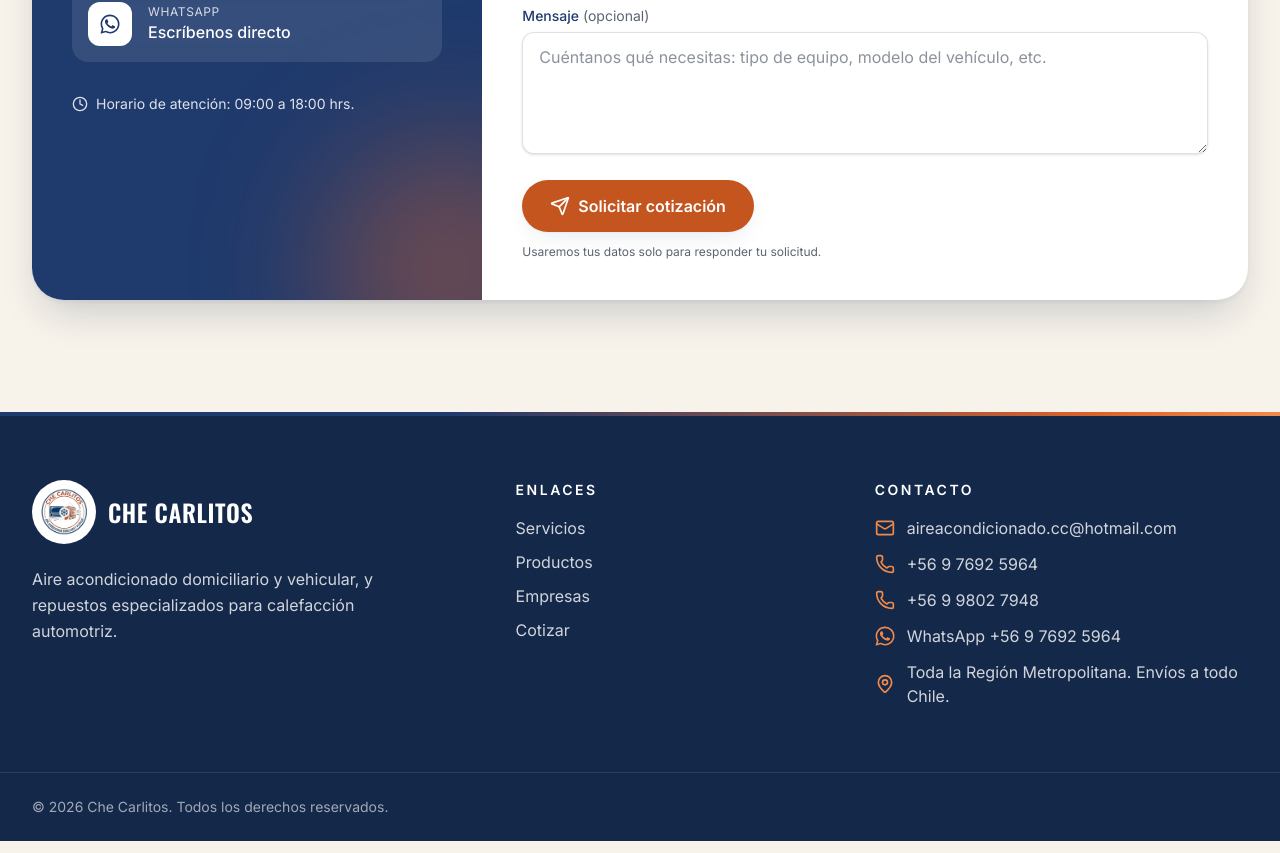
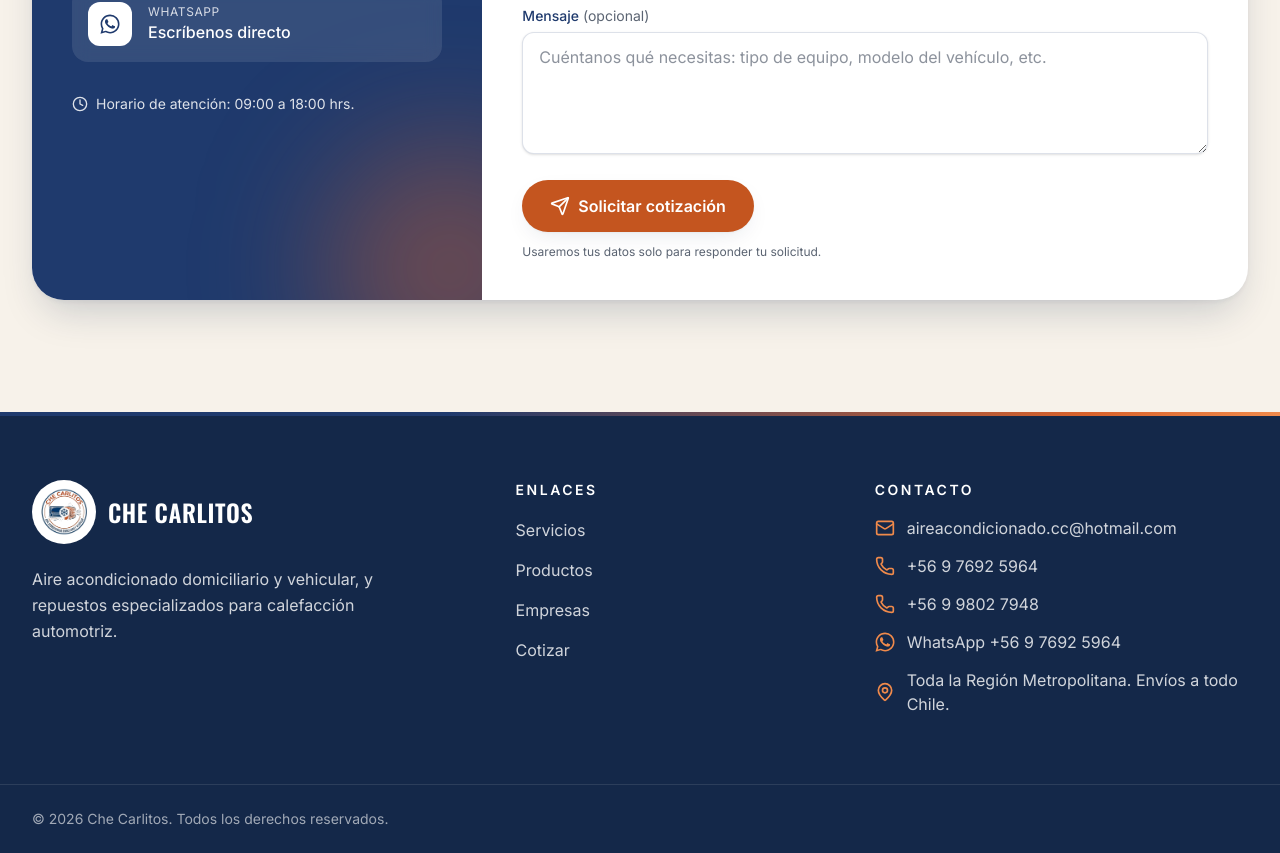
Before and after one commit to Pauaua/CheCarlitos, a Next.js app: page / in a window 1280 px wide. Shown: the part 6620-7473 px from the top of the page. Built offline with nearby package versions, Linux system fonts and the light colour scheme; no server answers.

Commit message:
Ajustes responsivos para celulares, tablets y pantallas grandes

```diff
--- a/components/Footer.tsx
+++ b/components/Footer.tsx
@@ -1,6 +1,7 @@
 import { Mail, MapPin, Phone } from "lucide-react";
 import Image from "next/image";
 import { WhatsAppIcon } from "@/components/WhatsAppButton";
+import { EmailText } from "@/components/ui/EmailText";
 import { FOOTER, NAV_LINKS } from "@/lib/content";
 import { SITE, phoneHref, whatsappUrl } from "@/lib/site";
 
@@ -24,10 +25,10 @@ export function Footer() {
 
         <nav aria-label="Enlaces del pie de página">
           <h2 className="font-sans text-sm font-semibold uppercase tracking-[0.18em] text-white">Enlaces</h2>
-          <ul className="mt-4 space-y-2.5">
+          <ul className="mt-3 space-y-1">
             {NAV_LINKS.map((link) => (
               <li key={link.href}>
-                <a href={link.href} className="transition-colors hover:text-brand-orange-light">
+                <a href={link.href} className="inline-block py-1.5 transition-colors hover:text-brand-orange-light">
                   {link.label}
                 </a>
               </li>
@@ -37,16 +38,18 @@ export function Footer() {
 
         <div>
           <h2 className="font-sans text-sm font-semibold uppercase tracking-[0.18em] text-white">Contacto</h2>
-          <ul className="mt-4 space-y-3">
+          <ul className="mt-3 space-y-1.5">
             <li>
-              <a href={`mailto:${SITE.email}`} className="flex items-center gap-3 break-all transition-colors hover:text-brand-orange-light">
+              <a href={`mailto:${SITE.email}`} className="flex items-center gap-3 py-1 transition-colors hover:text-brand-orange-light">
                 <Mail className="h-5 w-5 shrink-0 text-brand-orange-light" aria-hidden="true" />
-                {SITE.email}
+                <span className="min-w-0">
+                  <EmailText email={SITE.email} />
+                </span>
               </a>
             </li>
             {SITE.phones.map((phone) => (
               <li key={phone}>
-                <a href={phoneHref(phone)} className="flex items-center gap-3 transition-colors hover:text-brand-orange-light">
+                <a href={phoneHref(phone)} className="flex items-center gap-3 py-1 transition-colors hover:text-brand-orange-light">
                   <Phone className="h-5 w-5 shrink-0 text-brand-orange-light" aria-hidden="true" />
                   {phone}
                 </a>
@@ -57,13 +60,13 @@ export function Footer() {
                 href={whatsappUrl()}
                 target="_blank"
                 rel="noopener noreferrer"
-                className="flex items-center gap-3 transition-colors hover:text-brand-orange-light"
+                className="flex items-center gap-3 py-1 transition-colors hover:text-brand-orange-light"
               >
                 <WhatsAppIcon className="h-5 w-5 shrink-0 text-brand-orange-light" />
                 WhatsApp {SITE.phones[0]}
               </a>
             </li>
-            <li className="flex items-center gap-3">
+            <li className="flex items-center gap-3 py-1">
               <MapPin className="h-5 w-5 shrink-0 text-brand-orange-light" aria-hidden="true" />
               {SITE.serviceArea}
             </li>
--- a/components/Header.tsx
+++ b/components/Header.tsx
@@ -51,7 +51,7 @@ export function Header() {
           </span>
         </a>
 
-        <nav aria-label="Navegación principal" className="hidden items-center gap-1 md:flex">
+        <nav aria-label="Navegación principal" className="hidden items-center gap-1 lg:flex">
           {NAV_LINKS.map((link) => (
             <a
               key={link.href}
@@ -69,7 +69,7 @@ export function Header() {
           </a>
           <button
             type="button"
-            className="inline-flex h-10 w-10 items-center justify-center rounded-full text-brand-navy hover:bg-brand-navy/5 md:hidden"
+            className="inline-flex h-10 w-10 items-center justify-center rounded-full text-brand-navy hover:bg-brand-navy/5 lg:hidden"
             aria-expanded={open}
             aria-controls="menu-movil"
             aria-label={open ? "Cerrar menú" : "Abrir menú"}
@@ -84,7 +84,7 @@ export function Header() {
         <nav
           id="menu-movil"
           aria-label="Navegación móvil"
-          className="border-t border-brand-navy/10 bg-white px-4 pb-6 pt-2 md:hidden"
+          className="border-t border-brand-navy/10 bg-white px-4 pb-6 pt-2 lg:hidden"
         >
           <ul className="flex flex-col">
             {NAV_LINKS.map((link) => (
--- a/components/Products.tsx
+++ b/components/Products.tsx
@@ -12,12 +12,12 @@ export function Products() {
       <div className="mx-auto max-w-7xl px-4 sm:px-6 lg:px-8">
         <SectionHeading id="productos-title" {...PRODUCTS_SECTION} />
 
-        <ul className="mt-14 grid gap-6 md:grid-cols-2">
+        <ul className="mt-14 grid gap-6 lg:grid-cols-2">
           {PRODUCTS.map((product, i) => (
             <Reveal as="li" key={product.title} delay={(i % 2) * 0.08}>
               <article className="group flex h-full flex-col rounded-2xl border border-brand-navy/10 bg-white p-7 shadow-soft transition-all duration-300 hover:-translate-y-1 hover:shadow-lift sm:p-8">
                 {/* FOTO: aquí se puede agregar una imagen real del producto sobre el ícono */}
-                <div className="flex items-start gap-4">
+                <div className="flex flex-col gap-4 sm:flex-row sm:items-start">
                   <IconBadge icon={product.icon} tone="navy" size="lg" />
                   <div>
                     <h3 className="font-sans text-xl font-semibold tracking-normal">{product.title}</h3>
--- a/components/QuoteForm.tsx
+++ b/components/QuoteForm.tsx
@@ -7,6 +7,7 @@ import { Reveal } from "@/components/ui/Reveal";
 import { SectionHeading } from "@/components/ui/SectionHeading";
 import { buttonStyles } from "@/components/ui/button";
 import { WhatsAppIcon } from "@/components/WhatsAppButton";
+import { EmailText } from "@/components/ui/EmailText";
 import { QUOTE_SECTION } from "@/lib/content";
 import { QUOTE_PRESET_EVENT, type QuotePreset } from "@/lib/quote-preset";
 import {
@@ -427,8 +428,8 @@ function RadioGroup({
 
 /** Panel lateral con datos de contacto directo. */
 function ContactPanel() {
-  const items: { icon: ReactNode; label: string; value: string; href: string; external?: boolean }[] = [
-    { icon: <Mail className="h-5 w-5" aria-hidden="true" />, label: "Correo", value: SITE.email, href: `mailto:${SITE.email}` },
+  const items: { icon: ReactNode; label: string; value: ReactNode; href: string; external?: boolean }[] = [
+    { icon: <Mail className="h-5 w-5" aria-hidden="true" />, label: "Correo", value: <EmailText email={SITE.email} />, href: `mailto:${SITE.email}` },
     ...SITE.phones.map((phone) => ({
       icon: <Phone className="h-5 w-5" aria-hidden="true" />,
       label: "Teléfono",
@@ -470,7 +471,7 @@ function ContactPanel() {
                 </span>
                 <span className="min-w-0">
                   <span className="block text-xs uppercase tracking-wider text-white/80">{item.label}</span>
-                  <span className="block break-all text-sm font-medium sm:text-base">{item.value}</span>
+                  <span className="block text-sm font-medium sm:text-base">{item.value}</span>
                 </span>
               </a>
             </li>
--- a/components/WhyUs.tsx
+++ b/components/WhyUs.tsx
@@ -9,7 +9,7 @@ export function WhyUs() {
       <div className="mx-auto max-w-7xl px-4 sm:px-6 lg:px-8">
         <SectionHeading id="por-que-title" {...WHY_US_SECTION} />
 
-        <ul className="mt-14 grid gap-6 sm:grid-cols-2 lg:grid-cols-4">
+        <ul className="mt-14 grid gap-6 sm:grid-cols-2 xl:grid-cols-4">
           {WHY_US.map((item, i) => (
             <Reveal as="li" key={item.title} delay={i * 0.08}>
               <div className="group h-full rounded-2xl bg-white p-7 text-center shadow-soft transition-all duration-300 hover:-translate-y-1 hover:shadow-lift">
--- /dev/null
+++ b/components/ui/EmailText.tsx
@@ -0,0 +1,10 @@
+/** Muestra un correo permitiendo que, si no cabe, se corte antes de la "@" (y no a mitad de palabra). */
+export function EmailText({ email }: { email: string }) {
+  const [user, domain] = email.split("@");
+  return (
+    <>
+      {user}
+      <wbr />@{domain}
+    </>
+  );
+}
```
Also changed, not shown: components/Hero.tsx (+4 -4 lines).
